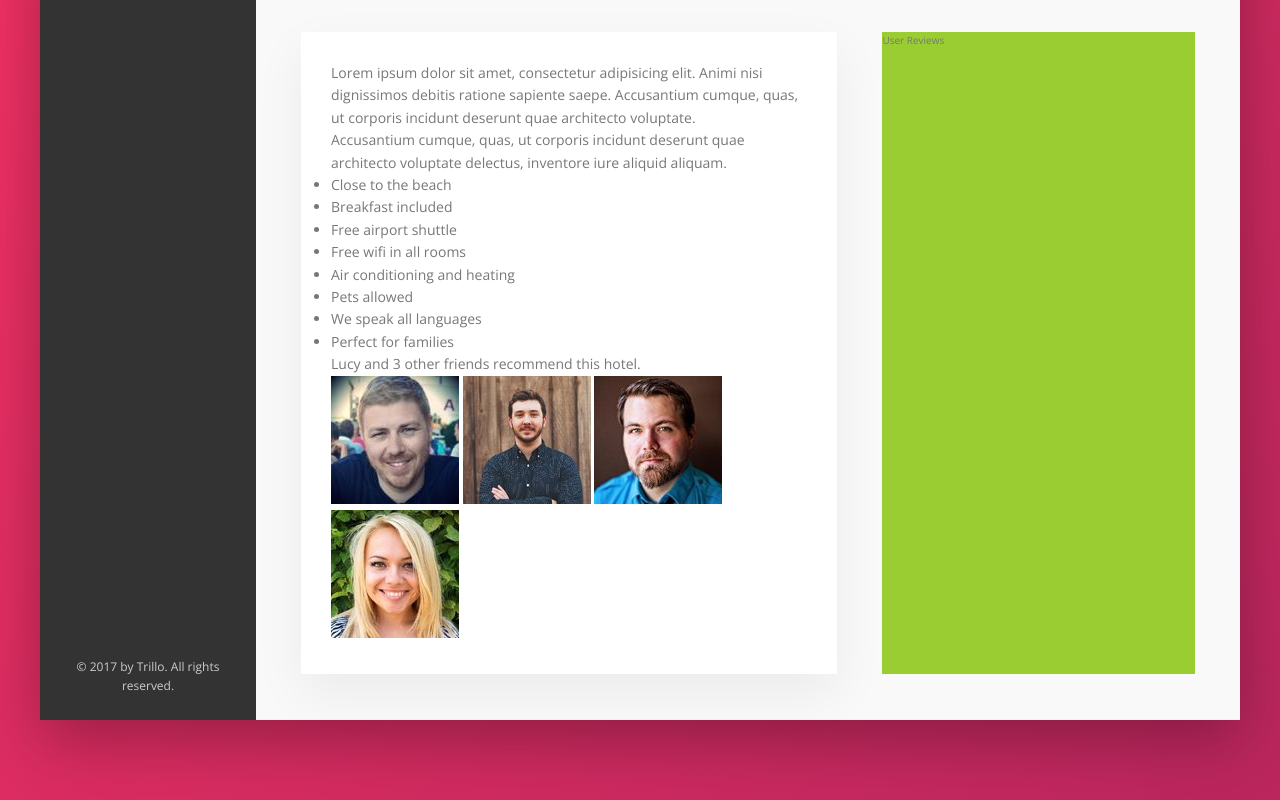
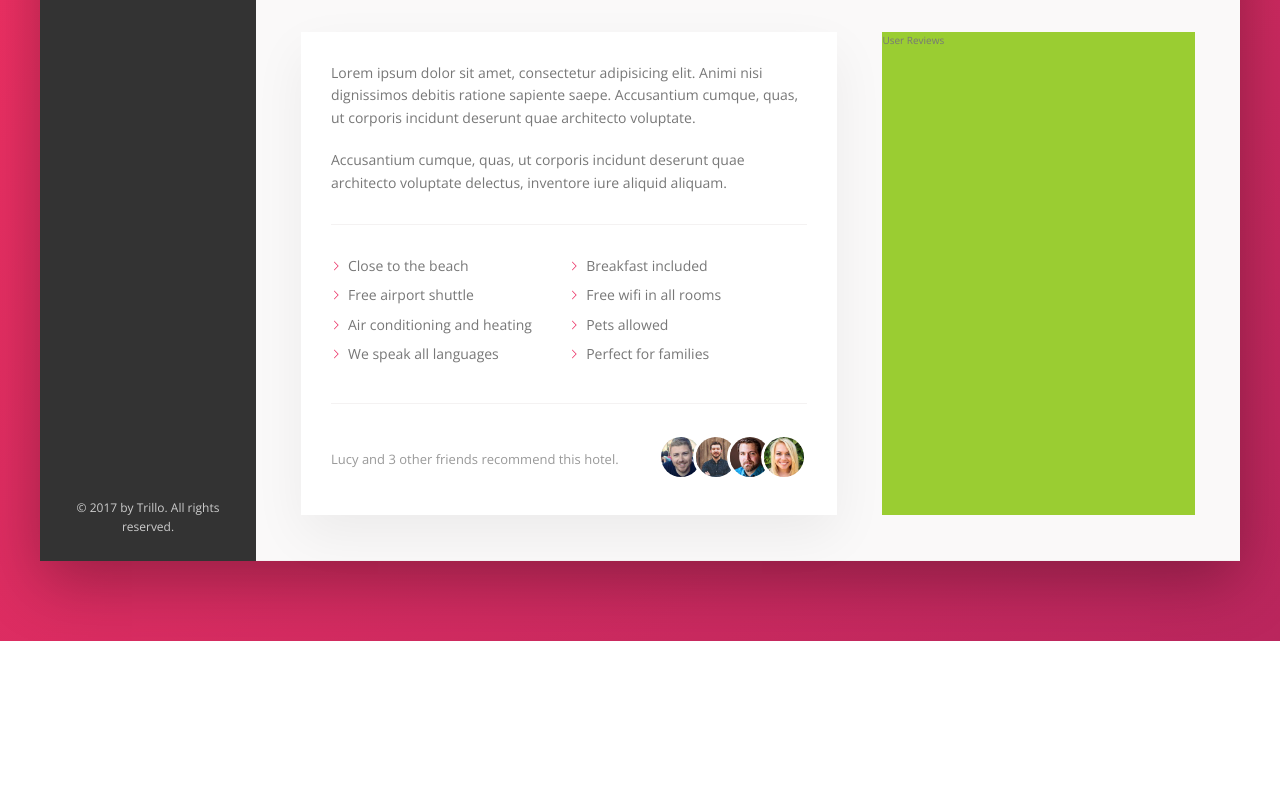
Before and after one commit to ndstephens/trillo, a website: page index.html in a window 1280 px wide. Shown: the part 615-1415 px from the top of the page. After the commit the page ends 1256 px from the top, so only its background shows below. Drawn offline with nearby package versions, Linux system fonts and the light colour scheme.

Commit message:
Finishes hotel description section

```diff
--- a/sass/_components.scss
+++ b/sass/_components.scss
@@ -193,7 +193,7 @@
 }
 
 /*//?===============  HOTEL-VIEW  ================*/
-/*//?----------  HOTEL GALLERY  ----------*/
+/*//?----------  GALLERY  ----------*/
 .gallery {
   display: flex;
 
@@ -202,7 +202,7 @@
     display: block;
   }
 }
-/*//?----------  HOTEL OVERVIEW  ----------*/
+/*//?----------  OVERVIEW  ----------*/
 .overview {
   display: flex;
   align-items: center;
@@ -302,4 +302,68 @@
   }
 }
 
-/*//?----------  HOTEL DESCRIPTION  ----------*/
+/*//?----------  DETAIL  ----------*/
+.paragraph:not(:last-of-type) {
+  margin-bottom: 2rem;
+}
+
+.list {
+  margin: 3rem 0;
+  list-style: none;
+  padding: 3rem 0;
+  border-top: var(--line);
+  border-bottom: var(--line);
+
+  display: flex;
+  flex-wrap: wrap;
+
+  &__item {
+    flex-basis: 50%;
+    margin-bottom: 0.7rem;
+
+    &::before {
+      /*//* !!! DON'T FORGET to add the 'content' prop, and it needs to height and width to display !!! */
+      content: "";
+      display: inline-block;
+      height: 1rem;
+      width: 1rem;
+      margin-right: 0.7rem;
+
+      /*//* use the SVG image as a mask so you can color it (by exposing the background-color).  don't forget to use 'mask-size: cover' */
+      background-color: var(--c-primary);
+      -webkit-mask-image: url("../img/chevron-thin-right.svg");
+      -webkit-mask-size: cover;
+      mask-image: url("../img/chevron-thin-right.svg");
+      mask-size: cover;
+
+      /*//* for older browsers */
+      // background-image: url("../img/chevron-thin-right.svg");
+      // background-size: cover;
+    }
+  }
+}
+
+.recommend {
+  font-size: 1.3rem;
+  color: var(--c-grey-dark-3);
+  display: flex;
+  align-items: center;
+
+  &__count {
+    margin-right: auto;
+  }
+
+  &__photo {
+    /*//* don't want the border forcing the photos to shrink (since border is included in the height and width when using 'border-box').  in this case i want it added to the outside of the image content */
+    box-sizing: content-box;
+    height: 4rem;
+    width: 4rem;
+    border-radius: 50%;
+    border: 3px solid #fff;
+
+    /*//* have them overlap each other */
+    &:not(:last-of-type) {
+      margin-right: -1.5rem;
+    }
+  }
+}
```
Also changed, not shown: index.html (+2 -0 lines), css/style.css.
